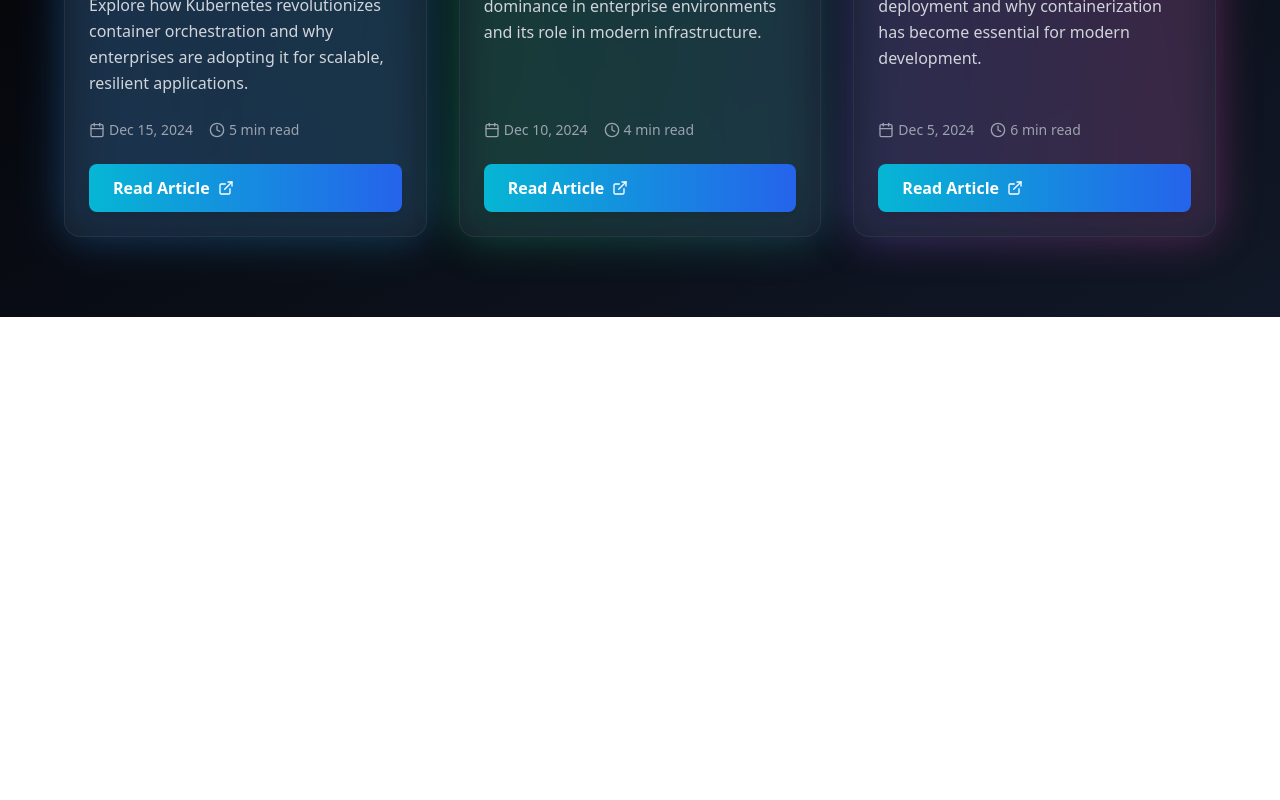
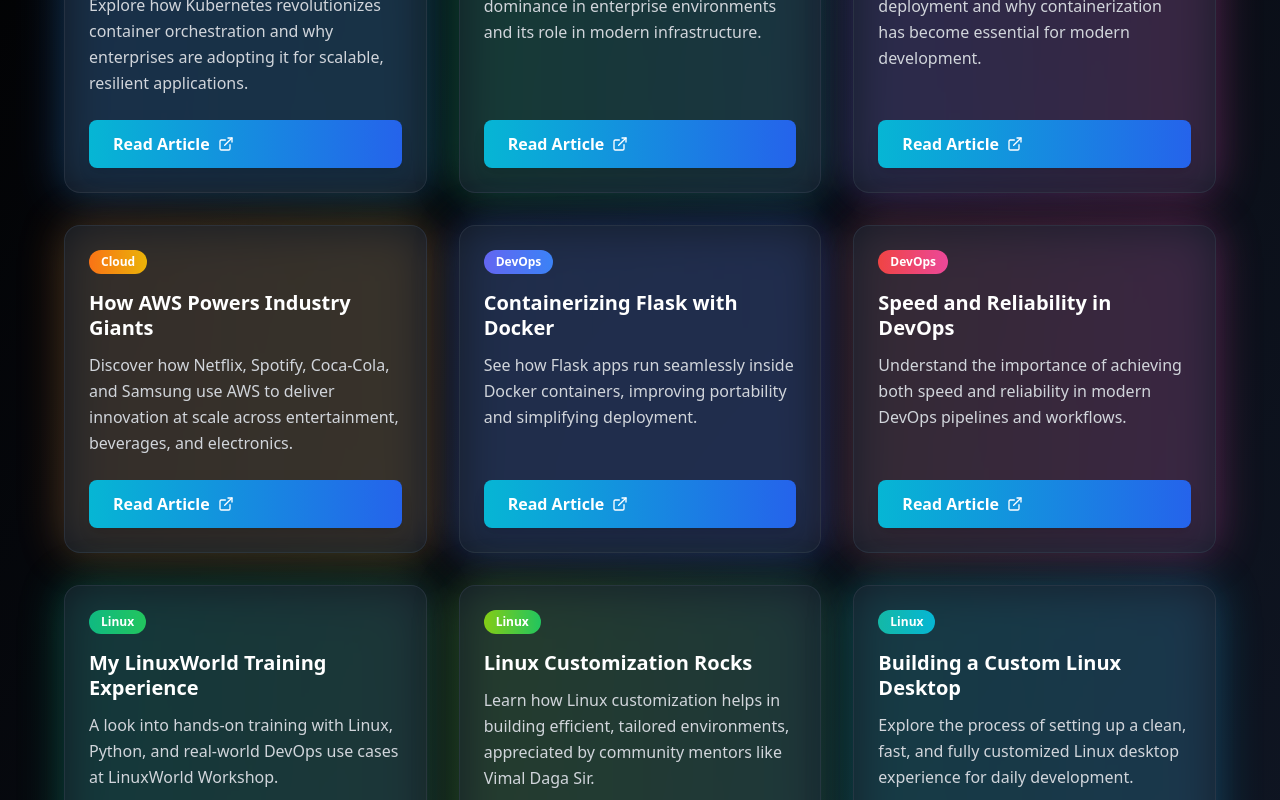
Before and after one commit to riteshbhusare/ritesh2025, a React (Vite) app: page / in a window 1280 px wide. Shown: the part 6060-6860 px from the top of the page. Before the commit the page ends 6377 px from the top, so only its background shows below. Built offline with nearby package versions, Linux system fonts and the light colour scheme.

Commit message:
Update Blogs Section - Remove Meta Info and Add New Cards

```diff
--- a/src/components/Blogs.tsx
+++ b/src/components/Blogs.tsx
@@ -25,8 +25,6 @@ const Blogs: React.FC<BlogsProps> = ({ id, onSectionInView }) => {
       title: "Why Companies Use Kubernetes",
       description: "Explore how Kubernetes revolutionizes container orchestration and why enterprises are adopting it for scalable, resilient applications.",
       category: "DevOps",
-      date: "Dec 15, 2024",
-      readTime: "5 min read",
       url: "https://riteshbhusare.hashnode.dev/why-companies-use-kubernetes",
       gradient: "from-blue-500 to-cyan-500"
     },
@@ -34,8 +32,6 @@ const Blogs: React.FC<BlogsProps> = ({ id, onSectionInView }) => {
       title: "Why Companies Use Linux",
       description: "Discover the reasons behind Linux's dominance in enterprise environments and its role in modern infrastructure.",
       category: "Linux",
-      date: "Dec 10, 2024",
-      readTime: "4 min read",
       url: "https://riteshbhusare.hashnode.dev/why-companies-use-linux",
       gradient: "from-green-500 to-teal-500"
     },
@@ -43,10 +39,57 @@ const Blogs: React.FC<BlogsProps> = ({ id, onSectionInView }) => {
       title: "Why Companies Use Docker",
       description: "Learn how Docker transforms application deployment and why containerization has become essential for modern development.",
       category: "DevOps",
-      date: "Dec 5, 2024",
-      readTime: "6 min read",
       url: "https://riteshbhusare.hashnode.dev/why-companies-use-docker",
       gradient: "from-purple-500 to-pink-500"
+    },
+    {
+      title: "How AWS Powers Industry Giants",
+      description: "Discover how Netflix, Spotify, Coca-Cola, and Samsung use AWS to deliver innovation at scale across entertainment, beverages, and electronics.",
+      category: "Cloud",
+      url: "https://www.linkedin.com/posts/ritesh-bhusare-5a209330b_a-blog-on-the-aws-user-amazon-web-services-activity-7352593106082365440-vdMo",
+      gradient: "from-orange-500 to-yellow-500"
+    },
+    {
+      title: "Containerizing Flask with Docker",
+      description: "See how Flask apps run seamlessly inside Docker containers, improving portability and simplifying deployment.",
+      category: "DevOps",
+      url: "https://www.linkedin.com/posts/ritesh-bhusare-5a209330b_docker-flask-python-activity-7352555433837977600-5hDn",
+      gradient: "from-indigo-500 to-blue-500"
+    },
+    {
+      title: "Speed and Reliability in DevOps",
+      description: "Understand the importance of achieving both speed and reliability in modern DevOps pipelines and workflows.",
+      category: "DevOps",
+      url: "https://www.linkedin.com/posts/ritesh-bhusare-5a209330b_in-todays-tech-world-speed-reliability-activity-7350378771754926080-4Efz",
+      gradient: "from-red-500 to-pink-500"
+    },
+    {
+      title: "My LinuxWorld Training Experience",
+      description: "A look into hands-on training with Linux, Python, and real-world DevOps use cases at LinuxWorld Workshop.",
+      category: "Linux",
+      url: "https://www.linkedin.com/posts/ritesh-bhusare-5a209330b_linuxworld-python-linux-activity-7350173412130025472-7d64",
+      gradient: "from-emerald-500 to-green-500"
+    },
+    {
+      title: "Linux Customization Rocks",
+      description: "Learn how Linux customization helps in building efficient, tailored environments, appreciated by community mentors like Vimal Daga Sir.",
+      category: "Linux",
+      url: "https://www.linkedin.com/posts/ritesh-bhusare-5a209330b_linux-customization-vimaldagasir-activity-7349988443487109120-Oc4L",
+      gradient: "from-lime-500 to-green-500"
+    },
+    {
+      title: "Building a Custom Linux Desktop",
+      description: "Explore the process of setting up a clean, fast, and fully customized Linux desktop experience for daily development.",
+      category: "Linux",
+      url: "https://www.linkedin.com/posts/ritesh-bhusare-5a209330b_linux-linuxdesktop-linuxuser-activity-7349803477537075200-ZRFz",
+      gradient: "from-teal-500 to-cyan-500"
+    },
+    {
+      title: "LinuxWorld 2025 – My Journey",
+      description: "Insights from attending the LinuxWorld 2025 workshop, where we explored Linux fundamentals and real-world DevOps applications.",
+      category: "Linux",
+      url: "https://www.linkedin.com/posts/ritesh-bhusare-5a209330b_linux-linuxworld-linux2025-activity-7349614730912620544-VH5W",
+      gradient: "from-violet-500 to-purple-500"
     }
   ];
 
@@ -108,18 +151,6 @@ const Blogs: React.FC<BlogsProps> = ({ id, onSectionInView }) => {
                   {blog.description}
                 </p>
 
-                {/* Meta Information */}
-                <div className="flex items-center gap-4 mb-6 text-sm text-gray-400">
-                  <div className="flex items-center gap-1">
-                    <Calendar className="w-4 h-4" />
-                    <span>{blog.date}</span>
-                  </div>
-                  <div className="flex items-center gap-1">
-                    <Clock className="w-4 h-4" />
-                    <span>{blog.readTime}</span>
-                  </div>
-                </div>
-
                 {/* Read Article Button */}
                 <a
                   href={blog.url}
```
